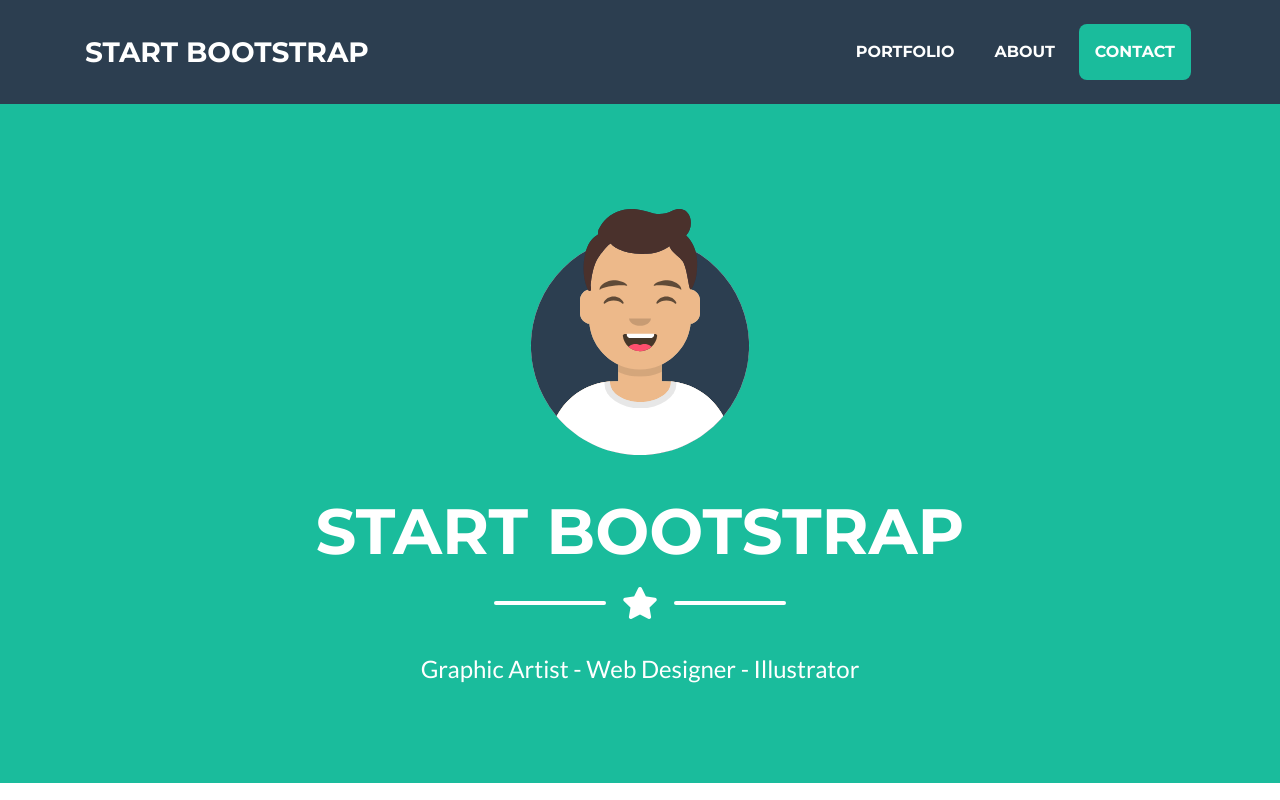
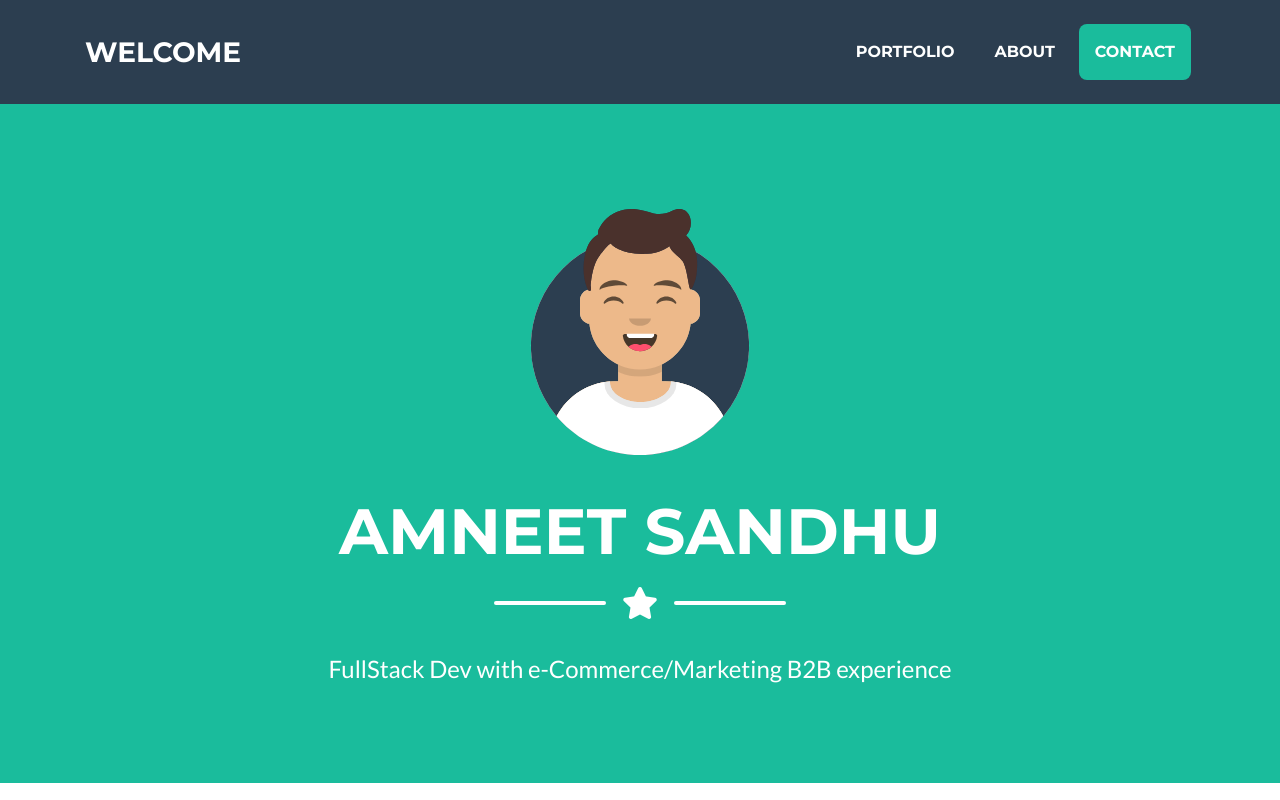
Before and after one commit to amneet954/amneet954.github.io, a website with bundled scripts: page index.html in a window 1280 px wide. Shown: the top 800 px of the page. Built offline with nearby package versions, Linux system fonts and the light colour scheme.

Commit message:
new edit

```diff
--- a/index.html
+++ b/index.html
@@ -8,7 +8,7 @@
   <meta name="description" content="">
   <meta name="author" content="">
 
-  <title>Freelancer - Start Bootstrap Theme</title>
+  <title>Amneet Sandhu - FullStack Dev</title>
 
   <!-- Custom fonts for this theme -->
   <link href="vendor/fontawesome-free/css/all.min.css" rel="stylesheet" type="text/css">
@@ -25,7 +25,7 @@
   <!-- Navigation -->
   <nav class="navbar navbar-expand-lg bg-secondary text-uppercase fixed-top" id="mainNav">
     <div class="container">
-      <a class="navbar-brand js-scroll-trigger" href="#page-top">Start Bootstrap</a>
+      <a class="navbar-brand js-scroll-trigger" href="#page-top">Welcome</a>
       <button class="navbar-toggler navbar-toggler-right text-uppercase font-weight-bold bg-primary text-white rounded" type="button" data-toggle="collapse" data-target="#navbarResponsive" aria-controls="navbarResponsive" aria-expanded="false" aria-label="Toggle navigation">
         Menu
         <i class="fas fa-bars"></i>
@@ -54,7 +54,7 @@
       <img class="masthead-avatar mb-5" src="img/avataaars.svg" alt="">
 
       <!-- Masthead Heading -->
-      <h1 class="masthead-heading text-uppercase mb-0">Start Bootstrap</h1>
+      <h1 class="masthead-heading text-uppercase mb-0">Amneet Sandhu</h1>
 
       <!-- Icon Divider -->
       <div class="divider-custom divider-light">
@@ -66,7 +66,7 @@
       </div>
 
       <!-- Masthead Subheading -->
-      <p class="masthead-subheading font-weight-light mb-0">Graphic Artist - Web Designer - Illustrator</p>
+      <p class="masthead-subheading font-weight-light mb-0">FullStack Dev with e-Commerce/Marketing B2B experience</p>
 
     </div>
   </header>
```
